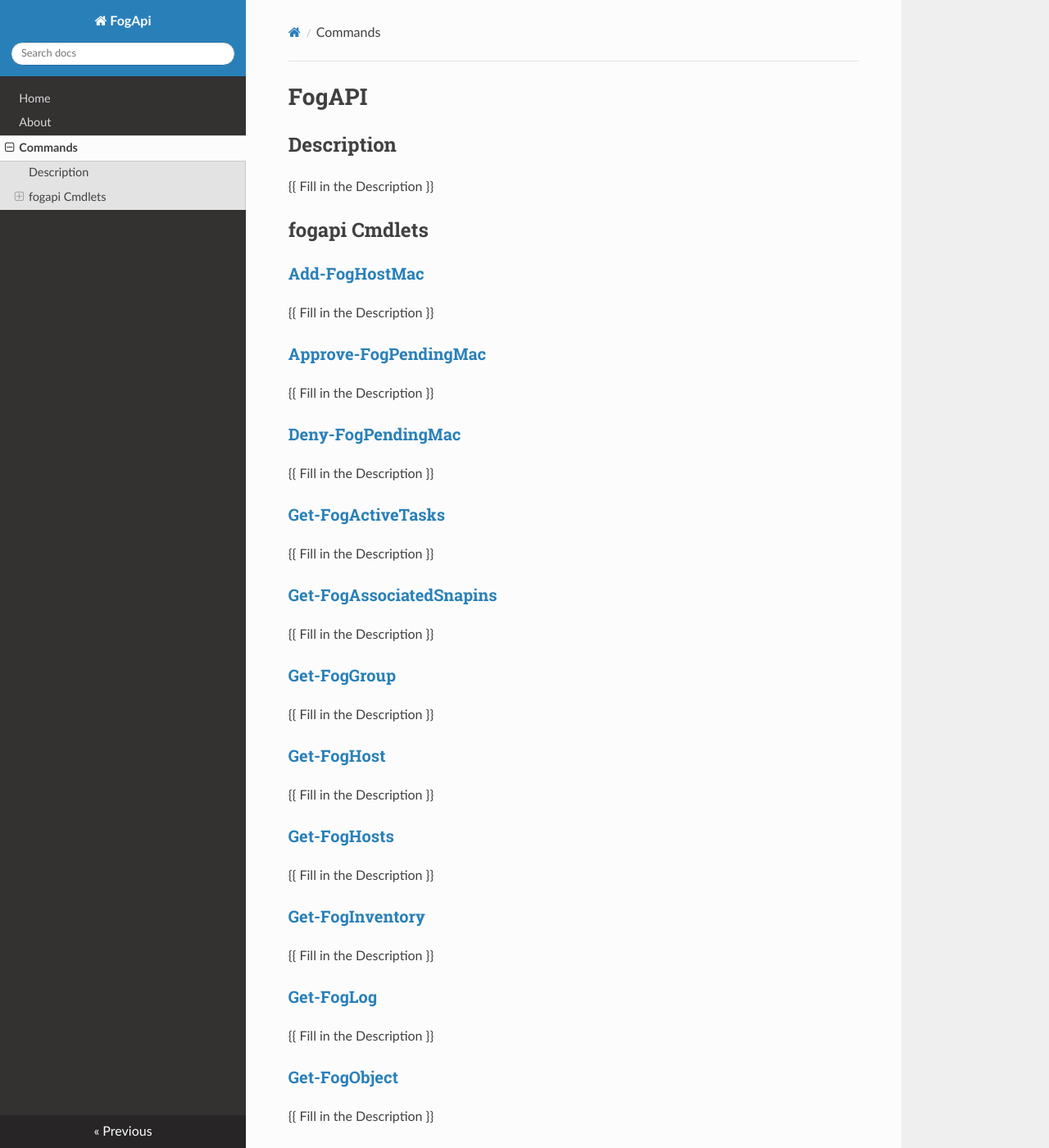
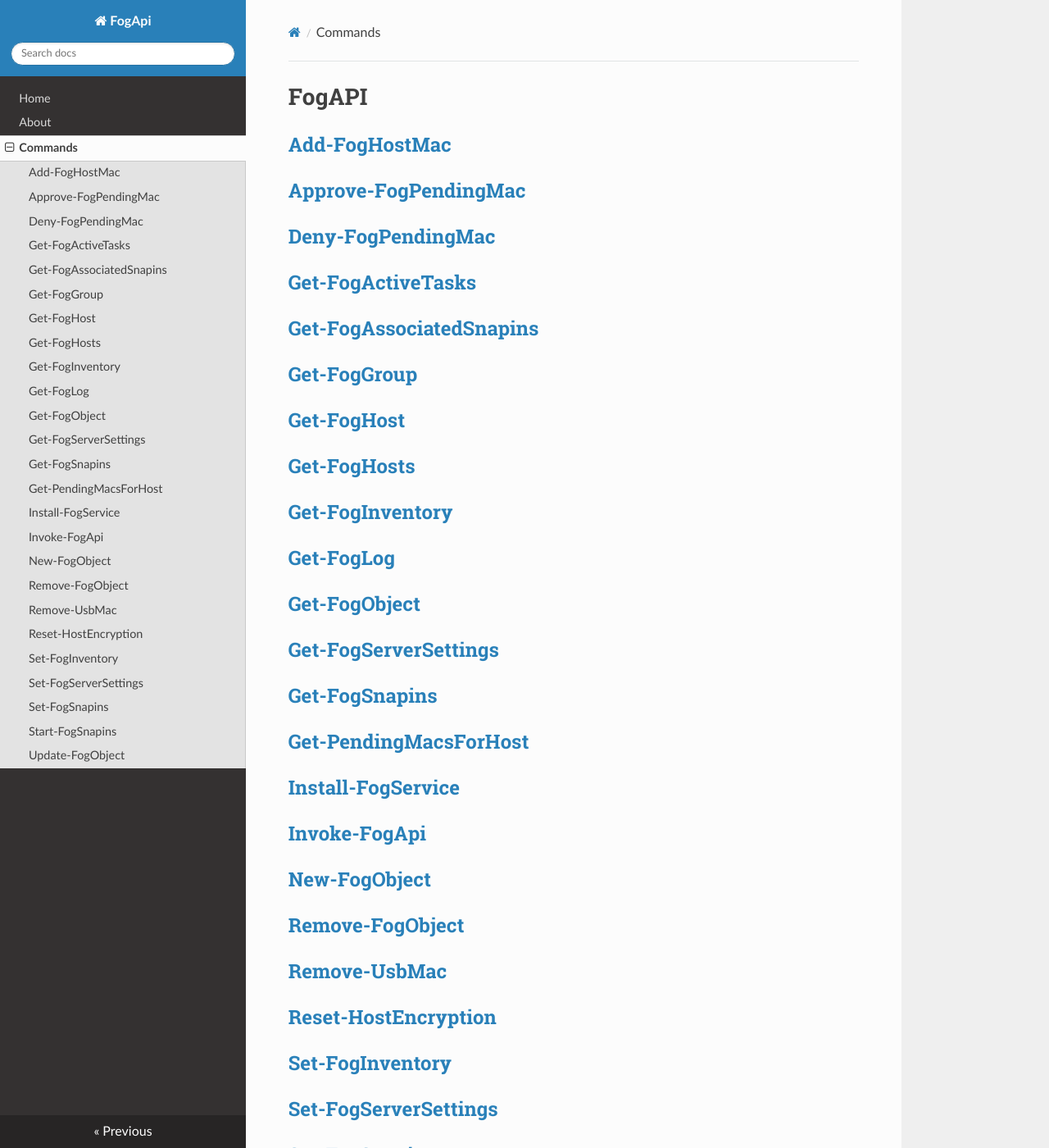
Before and after one commit to darksidemilk/FogApi, an MkDocs documentation site: the page built from docs/commands/index.md, in a window 1280 px wide and 1400 px high. Shown: the whole window at 82% size. Built offline with MkDocs 1.6.1, drawn with Linux system fonts in a browser that asks for light colours; nearby versions of some CDN libraries; some of the changed text lies outside the part shown.

Commit message:
update index files to support sidebar better

```diff
--- a/docs/commands/index.md
+++ b/docs/commands/index.md
@@ -1,80 +1,51 @@
 # FogAPI
 
-## Description
-{{ Fill in the Description }}
+## [Add-FogHostMac](Add-FogHostMac.md)
 
-## fogapi Cmdlets
-### [Add-FogHostMac](Add-FogHostMac.md)
-{{ Fill in the Description }}
+## [Approve-FogPendingMac](Approve-FogPendingMac.md)
 
-### [Approve-FogPendingMac](Approve-FogPendingMac.md)
-{{ Fill in the Description }}
+## [Deny-FogPendingMac](Deny-FogPendingMac.md)
 
-### [Deny-FogPendingMac](Deny-FogPendingMac.md)
-{{ Fill in the Description }}
+## [Get-FogActiveTasks](Get-FogActiveTasks.md)
 
-### [Get-FogActiveTasks](Get-FogActiveTasks.md)
-{{ Fill in the Description }}
+## [Get-FogAssociatedSnapins](Get-FogAssociatedSnapins.md)
 
-### [Get-FogAssociatedSnapins](Get-FogAssociatedSnapins.md)
-{{ Fill in the Description }}
+## [Get-FogGroup](Get-FogGroup.md)
 
-### [Get-FogGroup](Get-FogGroup.md)
-{{ Fill in the Description }}
+## [Get-FogHost](Get-FogHost.md)
 
-### [Get-FogHost](Get-FogHost.md)
-{{ Fill in the Description }}
+## [Get-FogHosts](Get-FogHosts.md)
 
-### [Get-FogHosts](Get-FogHosts.md)
-{{ Fill in the Description }}
+## [Get-FogInventory](Get-FogInventory.md)
 
-### [Get-FogInventory](Get-FogInventory.md)
-{{ Fill in the Description }}
+## [Get-FogLog](Get-FogLog.md)
 
-### [Get-FogLog](Get-FogLog.md)
-{{ Fill in the Description }}
+## [Get-FogObject](Get-FogObject.md)
 
-### [Get-FogObject](Get-FogObject.md)
-{{ Fill in the Description }}
+## [Get-FogServerSettings](Get-FogServerSettings.md)
 
-### [Get-FogServerSettings](Get-FogServerSettings.md)
-{{ Fill in the Description }}
+## [Get-FogSnapins](Get-FogSnapins.md)
 
-### [Get-FogSnapins](Get-FogSnapins.md)
-{{ Fill in the Description }}
+## [Get-PendingMacsForHost](Get-PendingMacsForHost.md)
 
-### [Get-PendingMacsForHost](Get-PendingMacsForHost.md)
-{{ Fill in the Description }}
+## [Install-FogService](Install-FogService.md)
 
-### [Install-FogService](Install-FogService.md)
-{{ Fill in the Description }}
+## [Invoke-FogApi](Invoke-FogApi.md)
 
-### [Invoke-FogApi](Invoke-FogApi.md)
-{{ Fill in the Description }}
+## [New-FogObject](New-FogObject.md)
 
-### [New-FogObject](New-FogObject.md)
-{{ Fill in the Description }}
+## [Remove-FogObject](Remove-FogObject.md)
 
-### [Remove-FogObject](Remove-FogObject.md)
-{{ Fill in the Description }}
+## [Remove-UsbMac](Remove-UsbMac.md)
 
-### [Remove-UsbMac](Remove-UsbMac.md)
-{{ Fill in the Description }}
+## [Reset-HostEncryption](Reset-HostEncryption.md)
 
-### [Reset-HostEncryption](Reset-HostEncryption.md)
-{{ Fill in the Description }}
+## [Set-FogInventory](Set-FogInventory.md)
 
-### [Set-FogInventory](Set-FogInventory.md)
-{{ Fill in the Description }}
+## [Set-FogServerSettings](Set-FogServerSettings.md)
 
-### [Set-FogServerSettings](Set-FogServerSettings.md)
-{{ Fill in the Description }}
+## [Set-FogSnapins](Set-FogSnapins.md)
 
-### [Set-FogSnapins](Set-FogSnapins.md)
-{{ Fill in the Description }}
+## [Start-FogSnapins](Start-FogSnapins.md)
 
-### [Start-FogSnapins](Start-FogSnapins.md)
-{{ Fill in the Description }}
-
-### [Update-FogObject](Update-FogObject.md)
-{{ Fill in the Description }}
+## [Update-FogObject](Update-FogObject.md)
```
Also changed, not shown: docs/index.md (+2 -4 lines).
